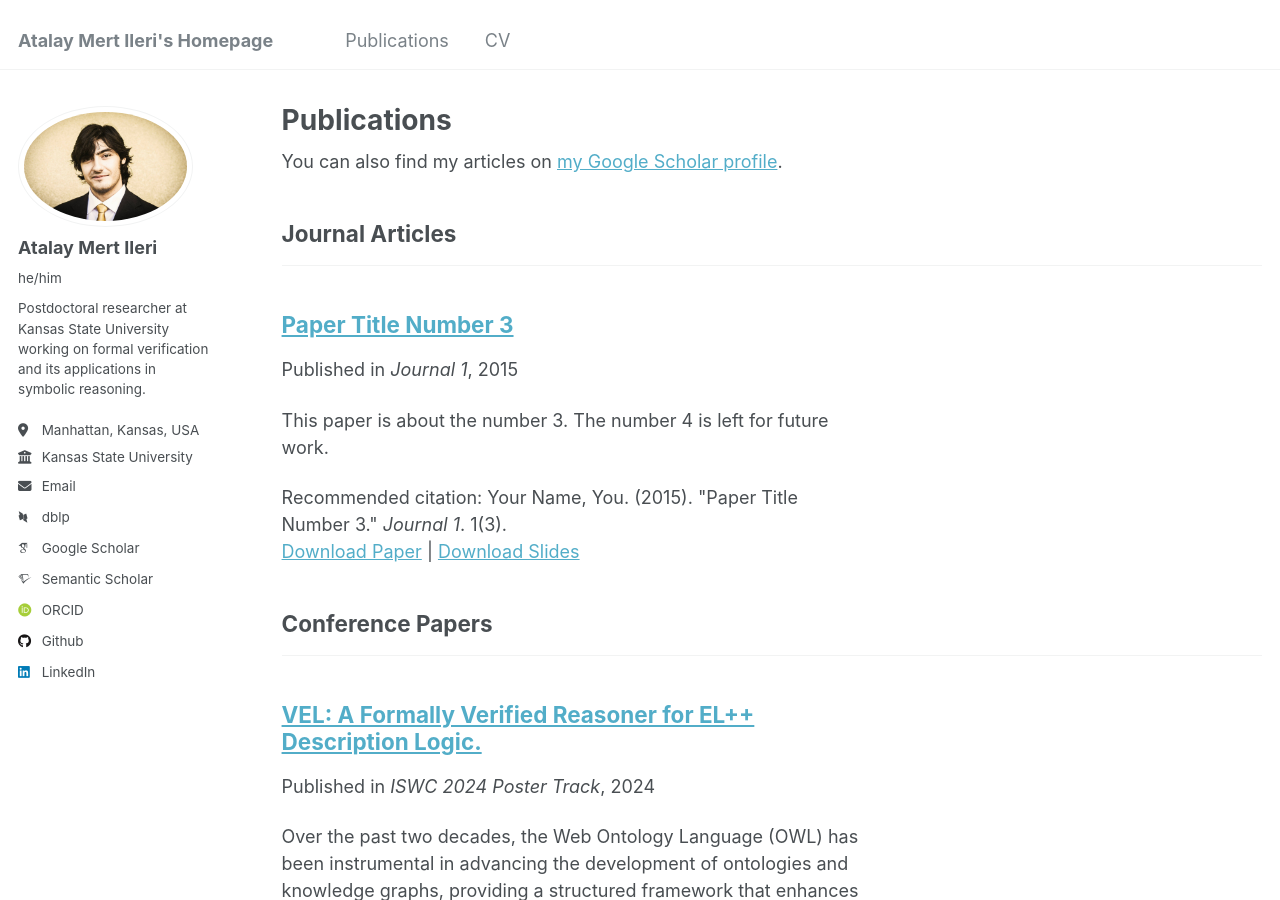
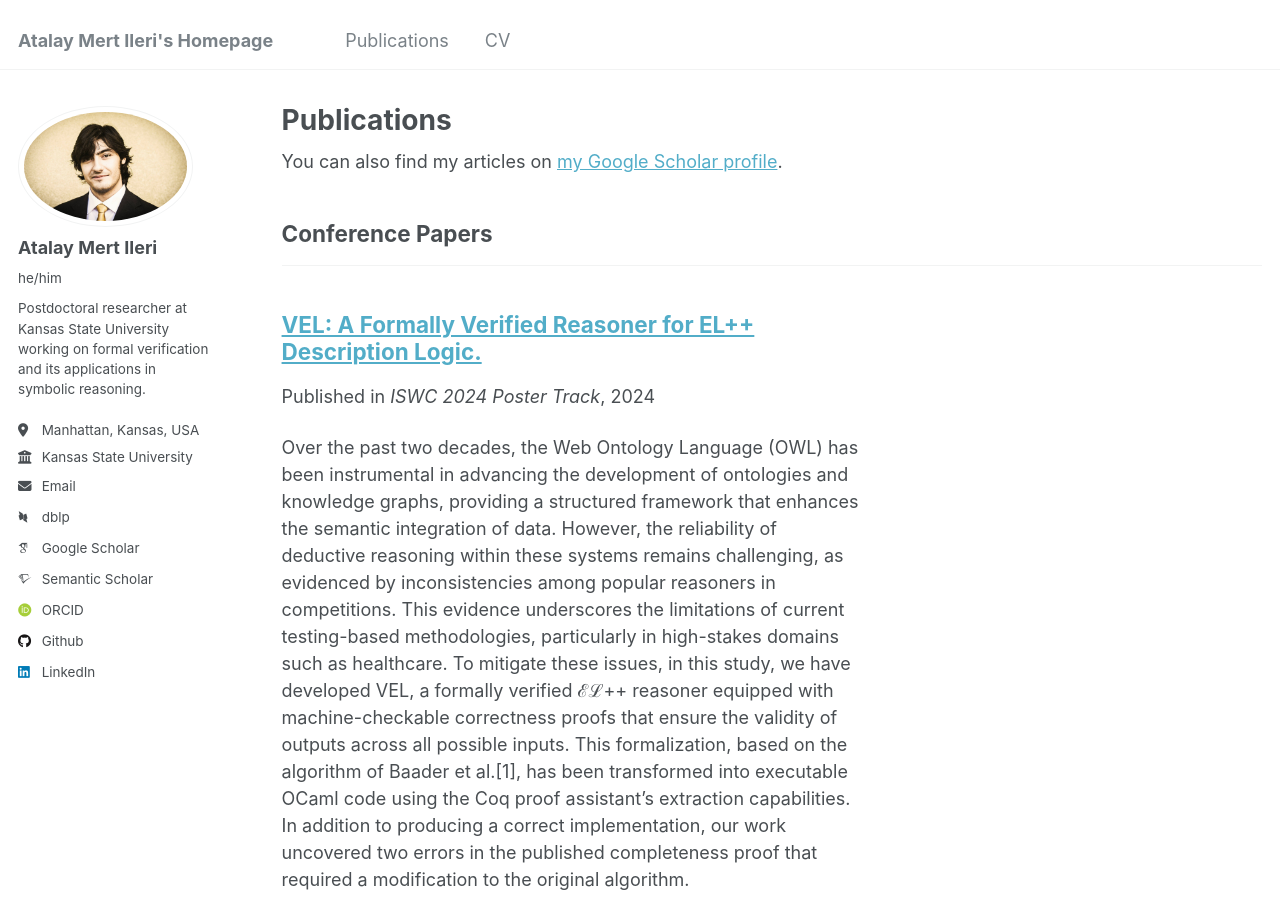
Before and after one commit to atalaymertileri/atalaymertileri.github.io, a Jekyll site: the page built from _pages/publications.html, in a window 1280 px wide and 900 px high. Built offline with Jekyll 4.4.1, drawn with Linux system fonts in a browser that asks for light colours; some web fonts are replaced.

Commit message:
Update _config.yml

```diff
--- a/_config.yml
+++ b/_config.yml
@@ -77,7 +77,7 @@ author:
 
 # Publication Category - The following the list of publication categories and their headings
 publication_category:
-  manuscripts:
+  journals:
     title: 'Journal Articles'
   conferences:
     title: 'Conference Papers'
@@ -118,7 +118,7 @@ staticman:
       options:
         format           : "iso8601" # "iso8601" (default), "timestamp-seconds", "timestamp-milliseconds"
 atom_feed:
-  hide                   : false     # change to true to hide the RSS feed in the footer
+  hide                   : true     # change to true to hide the RSS feed in the footer
   path                   : # blank (default) uses feed.xml
 
 
```
